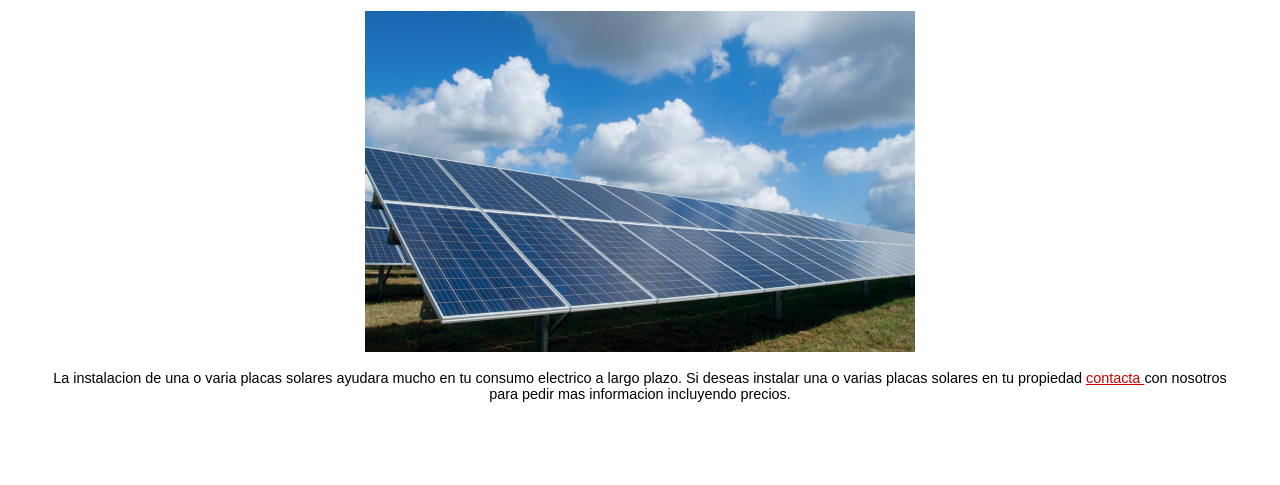
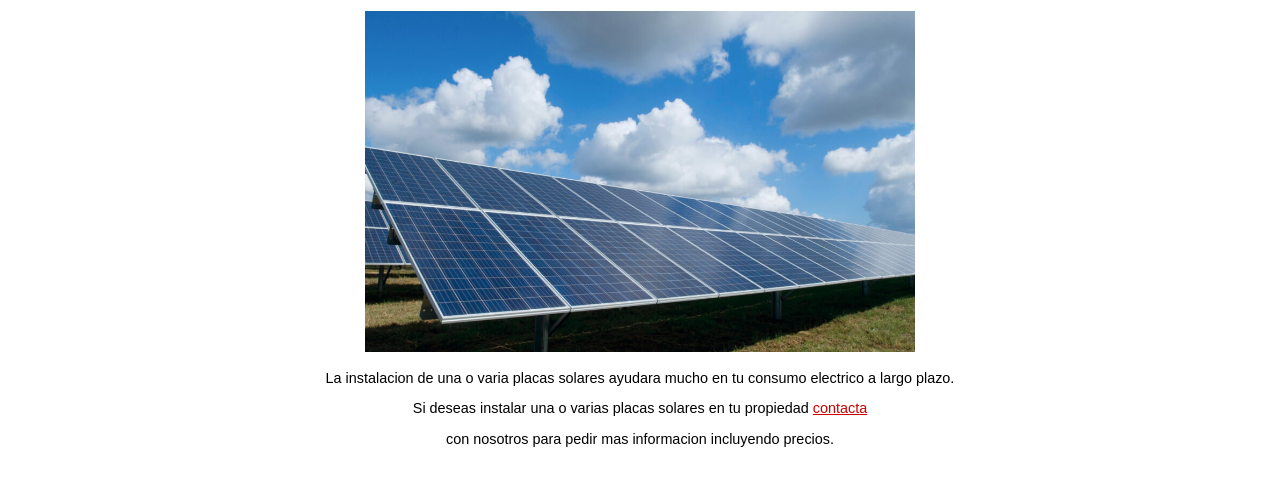
Before and after one commit to joniomega/Proyecto-Thunder, a plain HTML site: page plaques_solars.html in a window 1280 px wide. Shown: the part 175-660 px from the top of the page. Drawn offline with Linux system fonts and the light colour scheme.

Commit message:
Update plaques_solars.html

```diff
--- a/plaques_solars.html
+++ b/plaques_solars.html
@@ -26,8 +26,12 @@
       <img src="imatges/placa.jpg" width="550" height="341">
       <p>
         La instalacion de una o varia placas solares ayudara mucho en tu consumo electrico a largo plazo.
-        Si deseas instalar una o varias placas solares en tu propiedad <a href="contacte"> contacta </a> con nosotros para pedir mas informacion incluyendo precios.
-
+      </p>
+      <p>
+        Si deseas instalar una o varias placas solares en tu propiedad <a href="contacte"> contacta </a>
+      </p>
+      <p>
+        con nosotros para pedir mas informacion incluyendo precios.
       </p>
 
 </body>
```
